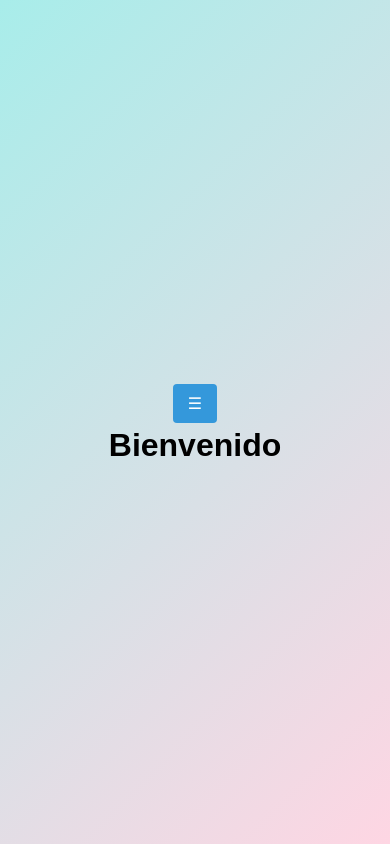
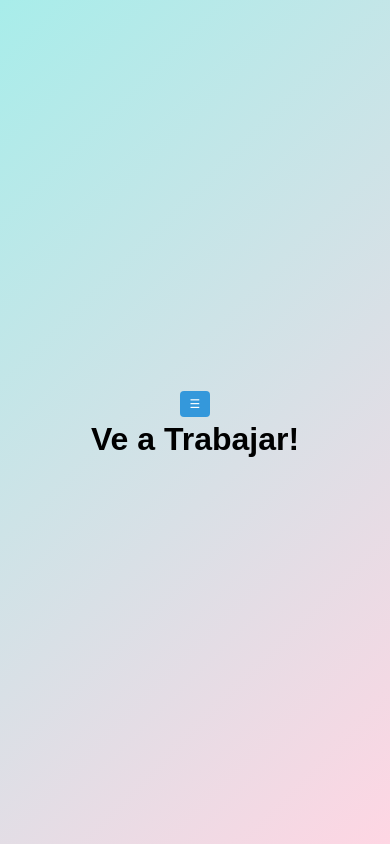
Before and after one commit to caacrugon/Relax-workspace, a React (Create React App) app: page / in a window 390 px wide. Built offline with nearby package versions, Linux system fonts and the light colour scheme.

Commit message:
Cambios #3

```diff
--- a/src/App.js
+++ b/src/App.js
@@ -9,9 +9,8 @@ function App() {
   return (
     <div className="app">
       <Navbar setSection={setSection} />
-      {section === "main" && <h1>Bienvenido</h1>}
+      {section === "main" && <h1>Ve a Trabajar!</h1>}
       {section === "Job" && <Job />}
-
     </div>
   );
 }
--- a/src/Navbar.css
+++ b/src/Navbar.css
@@ -8,28 +8,30 @@
   justify-content: center;
   align-items: center;
   padding: 0 15px;
-  background: rgba(0, 0, 0, 0.7);
+  background: rgba(0, 0, 0, 0.8);
   backdrop-filter: blur(10px);
   z-index: 1000;
-  box-shadow: 0 4px 10px rgba(0, 0, 0, 0.5);
+  box-shadow: 0 4px 20px rgba(0, 0, 0, 0.7);
   transition: background 0.3s ease;
 }
 
 .menu-button {
-  background: none;
+  background: linear-gradient(135deg, #ff4081, #ffab40);
   border: none;
   color: white;
   font-size: 24px;
   cursor: pointer;
-  padding: 10px 20px;
-  border-radius: 5px;
-  transition: transform 0.3s ease, color 0.3s ease, background 0.3s ease;
+  padding: 15px 30px;
+  border-radius: 30px;
+  box-shadow: 0 4px 15px rgba(0, 0, 0, 0.5);
+  transition: transform 0.3s ease, color 0.3s ease, background 0.3s ease, box-shadow 0.3s ease;
 }
 
 .menu-button:hover {
-  transform: scale(1.1);
-  color: #8fbdc7;
-  background: rgba(143, 189, 199, 0.2);
+  transform: translateY(-5px) scale(1.1);
+  color: #fff;
+  background: linear-gradient(135deg, #ffab40, #ff4081);
+  box-shadow: 0 8px 25px rgba(0, 0, 0, 0.7);
 }
 
 .menu {
@@ -61,7 +63,7 @@
 }
 
 .menu button:hover {
-  color: #8fbdc7;
+  color: #ff4081;
   transform: scale(1.05);
 }
 
--- a/src/components/Job.css
+++ b/src/components/Job.css
@@ -1,11 +1,12 @@
 .container {
   max-width: 800px;
-  margin: 0 auto;
+  margin: 80px auto;
   background-color: white;
   padding: 20px;
   border-radius: 5px;
   box-shadow: 0 0 10px rgba(0, 0, 0, 0.1);
   position: relative;
+  overflow: hidden;
 }
 
 header {
@@ -28,6 +29,7 @@ header {
   border: 1px solid #ddd;
   border-radius: 4px;
   padding: 5px;
+  object-fit: cover;
 }
 
 .text-container {
@@ -80,7 +82,6 @@ footer {
   font-size: 0.8em;
 }
 
-/* Estilos para el teclado virtual */
 .virtual-keyboard {
   margin: 20px 0;
 }
@@ -131,7 +132,6 @@ footer {
   margin: 0 10px;
 }
 
-/* Estilos para el modal de preguntas */
 .question-modal {
   position: fixed;
   top: 0;
@@ -166,3 +166,69 @@ footer {
     opacity: 1;
   }
 }
+
+@media (max-width: 768px) {
+  .container {
+    margin: 60px auto;
+    padding: 15px;
+  }
+
+  header {
+    padding: 10px;
+  }
+
+  .image-container img {
+    max-height: 150px;
+  }
+
+  textarea {
+    height: 80px;
+  }
+
+  button {
+    font-size: 14px;
+    padding: 8px 12px;
+  }
+
+  .key-button {
+    min-width: 35px;
+    height: 35px;
+  }
+
+  .action-button {
+    padding: 8px 15px;
+  }
+}
+
+@media (max-width: 480px) {
+  .container {
+    margin: 40px auto;
+    padding: 10px;
+  }
+
+  header {
+    font-size: 1.2em;
+  }
+
+  .image-container img {
+    max-height: 120px;
+  }
+
+  textarea {
+    height: 60px;
+  }
+
+  button {
+    font-size: 12px;
+    padding: 6px 10px;
+  }
+
+  .key-button {
+    min-width: 30px;
+    height: 30px;
+  }
+
+  .action-button {
+    padding: 6px 12px;
+  }
+}
```
